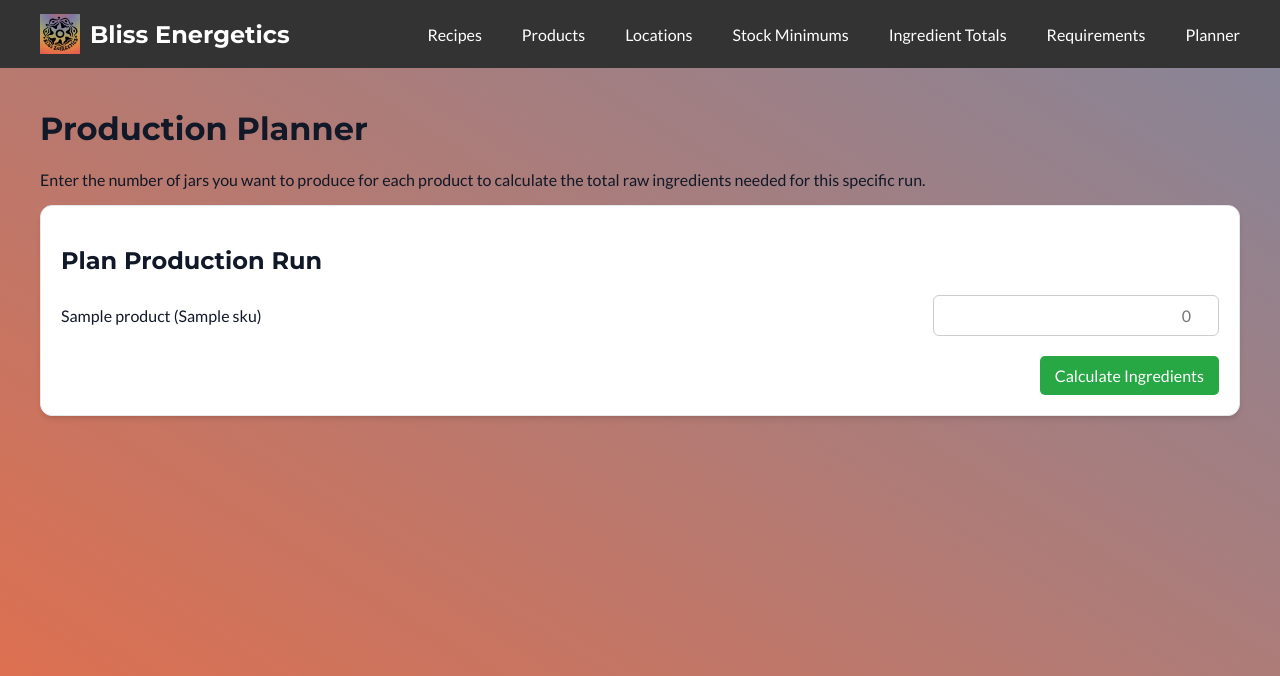
After one commit to ATrapenard/Bliss_Analytics_Dashboard, a Flask app: page /planner in a window 1280 px wide. The commit adds this page. Shown: the top 676 px of the page. Run offline with Flask 3, Linux system fonts and the light colour scheme; a database or web service that is not in the repository returns one stand-in record (values such as "Sample title"); some libraries are stand-ins or nearby versions.

```diff
--- a/app.py
+++ b/app.py
@@ -3,6 +3,7 @@ import psycopg2
 from psycopg2.extras import DictCursor
 from dotenv import load_dotenv
 from flask import Flask, render_template, request, redirect, url_for
+from collections import defaultdict # Import defaultdict for easier aggregation
 
 load_dotenv()
 app = Flask(__name__)
@@ -33,21 +34,31 @@ def get_base_ingredients(recipe_id, conn):
                 sub_recipe_yield_row = cur.fetchone()
                 if sub_recipe_yield_row and sub_recipe_yield_row['yield_quantity']:
                     sub_recipe_yield = sub_recipe_yield_row['yield_quantity']
-                    scaling_ratio = float(ing['quantity']) / float(sub_recipe_yield)
+                    # Avoid division by zero if quantity or yield is zero
+                    if float(sub_recipe_yield) != 0:
+                        scaling_ratio = float(ing['quantity']) / float(sub_recipe_yield)
+                    else:
+                        scaling_ratio = 0 # If sub-recipe yield is 0, need 0 of its ingredients
                 else:
-                    scaling_ratio = 1.0
+                    scaling_ratio = 1.0 # Default if yield is missing/zero, or treat as direct multiplication? Decide based on business logic. Assume 1 for now.
+
 
                 sub_ingredients = get_base_ingredients(ing['sub_recipe_id'], conn)
                 for sub_ing in sub_ingredients:
                     scaled_ing = dict(sub_ing)
-                    scaled_ing['quantity'] *= scaling_ratio
+                    # Ensure quantity is treated as float for multiplication
+                    scaled_ing['quantity'] = float(scaled_ing['quantity']) * scaling_ratio
                     base_ingredients.append(scaled_ing)
             else:
-                base_ingredients.append(dict(ing))
+                # Ensure raw ingredient quantity is float
+                raw_ing = dict(ing)
+                raw_ing['quantity'] = float(raw_ing['quantity'])
+                base_ingredients.append(raw_ing)
 
     resolved_cache[recipe_id] = base_ingredients
     return base_ingredients
 
+# --- Standard Routes (Recipes, Products, Locations, etc.) ---
 @app.route('/')
 def home():
     return render_template('index.html')
@@ -72,10 +83,12 @@ def recipe_dashboard():
             totals = {'grams': 0, 'mLs': 0}
             for ing in base_ingredients:
                 unit = ing.get('unit', '').lower()
+                # Ensure quantity is treated as float before adding
+                quantity = float(ing.get('quantity', 0))
                 if unit == 'grams':
-                    totals['grams'] += float(ing['quantity'])
+                    totals['grams'] += quantity
                 elif unit == 'mls':
-                    totals['mLs'] += float(ing['quantity'])
+                    totals['mLs'] += quantity
 
             recipe_dict['totals'] = {
                 'grams': round(totals['grams'], 2),
@@ -86,6 +99,7 @@ def recipe_dashboard():
     conn.close()
     return render_template('recipes.html', recipes=recipes_list)
 
+# --- Add/Edit Recipe Routes ---
 @app.route('/new')
 def new_recipe_form():
     conn = get_db_connection()
@@ -116,9 +130,15 @@ def create_recipe():
 
         for i in range(len(ingredient_names)):
             sub_recipe_id = sub_recipe_ids[i] if sub_recipe_ids[i] else None
+            # Ensure quantity is valid number, default to 0 if not
+            try:
+                quantity_val = float(quantities[i]) if quantities[i] else 0
+            except ValueError:
+                quantity_val = 0
+
             cur.execute(
                 'INSERT INTO ingredients (recipe_id, name, quantity, unit, sub_recipe_id) VALUES (%s, %s, %s, %s, %s);',
-                (recipe_id, ingredient_names[i], quantities[i], units[i], sub_recipe_id)
+                (recipe_id, ingredient_names[i], quantity_val, units[i], sub_recipe_id)
             )
     conn.commit()
     conn.close()
@@ -159,9 +179,13 @@ def update_recipe(recipe_id):
 
         for i in range(len(ingredient_names)):
             sub_recipe_id = sub_recipe_ids[i] if sub_recipe_ids[i] else None
+            try:
+                quantity_val = float(quantities[i]) if quantities[i] else 0
+            except ValueError:
+                quantity_val = 0
             cur.execute(
                 'INSERT INTO ingredients (recipe_id, name, quantity, unit, sub_recipe_id) VALUES (%s, %s, %s, %s, %s);',
-                (recipe_id, ingredient_names[i], quantities[i], units[i], sub_recipe_id)
+                (recipe_id, ingredient_names[i], quantity_val, units[i], sub_recipe_id)
             )
     conn.commit()
     conn.close()
@@ -176,6 +200,7 @@ def delete_recipe(recipe_id):
     conn.close()
     return redirect(url_for('recipe_dashboard'))
 
+# --- Totals, Products, Locations Routes (Unchanged) ---
 @app.route('/totals')
 def ingredient_totals():
     conn = get_db_connection()
@@ -189,17 +214,21 @@ def ingredient_totals():
         for rec_id in all_recipe_ids:
             all_base_ingredients.extend(get_base_ingredients(rec_id['id'], conn))
 
-    totals = {}
+    totals = defaultdict(lambda: {'name': '', 'unit': '', 'total_quantity': 0})
     for ing in all_base_ingredients:
-        key = (ing['name'].strip().lower(), ing['unit'].strip().lower())
-        if key not in totals:
-            totals[key] = {'name': ing['name'], 'unit': ing['unit'], 'total_quantity': 0}
-        totals[key]['total_quantity'] += float(ing['quantity'])
+        name = ing.get('name', 'Unknown').strip()
+        unit = ing.get('unit', 'Unknown').strip()
+        key = (name.lower(), unit.lower())
+
+        totals[key]['name'] = name
+        totals[key]['unit'] = unit
+        totals[key]['total_quantity'] += float(ing.get('quantity', 0))
 
     conn.close()
     sorted_totals = sorted(totals.values(), key=lambda x: x['name'])
 
     return render_template('totals.html', totals=sorted_totals)
+
 
 @app.route('/products')
 def products_page():
@@ -331,6 +360,7 @@ def stock_minimums_page():
     conn.close()
     return render_template('stock_minimums.html', locations=locations, products=products, minimums=minimums)
 
+
 @app.route('/requirements')
 def requirements_page():
     conn = get_db_connection()
@@ -354,27 +384,36 @@ def requirements_page():
         products_to_make = cur.fetchall()
 
         for prod in products_to_make:
-            scaling_ratio = float(prod['total_jars']) / float(prod['final_yield_jars'])
+            # Ensure final_yield_jars is treated as float for division
+            final_yield_jars_float = float(prod['final_yield_jars'])
+            if final_yield_jars_float == 0: continue # Avoid division by zero
+
+            scaling_ratio = float(prod['total_jars']) / final_yield_jars_float
 
             base_ingredients = get_base_ingredients(prod['recipe_id'], conn)
             for ing in base_ingredients:
                 scaled_ing = dict(ing)
-                scaled_ing['quantity'] *= scaling_ratio
+                # Ensure quantity is treated as float before multiplication
+                scaled_ing['quantity'] = float(scaled_ing['quantity']) * scaling_ratio
                 all_base_ingredients.append(scaled_ing)
 
-    totals = {}
+    # Use defaultdict for cleaner aggregation
+    totals = defaultdict(lambda: {'name': '', 'unit': '', 'total_quantity': 0})
     for ing in all_base_ingredients:
-        key = (ing['name'].strip().lower(), ing['unit'].strip().lower())
-        if key not in totals:
-            totals[key] = {'name': ing['name'], 'unit': ing['unit'], 'total_quantity': 0}
-        totals[key]['total_quantity'] += float(ing['quantity'])
+        # Handle potential missing name/unit gracefully
+        name = ing.get('name', 'Unknown').strip()
+        unit = ing.get('unit', 'Unknown').strip()
+        key = (name.lower(), unit.lower())
+
+        totals[key]['name'] = name
+        totals[key]['unit'] = unit
+        totals[key]['total_quantity'] += float(ing.get('quantity', 0)) # Ensure quantity is float
 
     conn.close()
     sorted_totals = sorted(totals.values(), key=lambda x: x['name'])
 
     return render_template('requirements.html', totals=sorted_totals)
 
-# --- NEW ROUTE FOR DELETING STOCK MINIMUM ---
 @app.route('/stock-minimums/delete/<int:id>', methods=['POST'])
 def delete_stock_minimum(id):
     conn = get_db_connection()
@@ -383,7 +422,68 @@ def delete_stock_minimum(id):
     conn.commit()
     conn.close()
     return redirect(url_for('stock_minimums_page'))
+
+# --- NEW PRODUCTION PLANNER ROUTE ---
+@app.route('/planner', methods=['GET', 'POST'])
+def production_planner():
+    conn = get_db_connection()
+    resolved_cache.clear()
+    calculated_requirements = None
+
+    # Fetch sellable products for the form (always needed)
+    with conn.cursor(cursor_factory=DictCursor) as cur:
+        cur.execute("""
+            SELECT p.id, p.sku, r.id as recipe_id, r.name as recipe_name, r.final_yield_jars
+            FROM products p
+            JOIN recipes r ON p.recipe_id = r.id
+            WHERE r.is_sold_product = TRUE AND r.final_yield_jars IS NOT NULL AND r.final_yield_jars > 0
+            ORDER BY r.name;
+        """)
+        sellable_products = cur.fetchall()
+
+    if request.method == 'POST':
+        all_base_ingredients_run = []
+        for product in sellable_products:
+            # Input name is 'jars_product_{id}'
+            jars_to_make_str = request.form.get(f"jars_product_{product['id']}")
+            try:
+                # Convert input to integer, default to 0 if empty or invalid
+                jars_to_make = int(jars_to_make_str) if jars_to_make_str else 0
+            except ValueError:
+                jars_to_make = 0
+
+            if jars_to_make > 0:
+                final_yield_jars_float = float(product['final_yield_jars'])
+                if final_yield_jars_float == 0: continue # Skip if yield is zero
+
+                scaling_ratio = jars_to_make / final_yield_jars_float
+                base_ingredients = get_base_ingredients(product['recipe_id'], conn)
+
+                for ing in base_ingredients:
+                    scaled_ing = dict(ing)
+                    scaled_ing['quantity'] = float(scaled_ing['quantity']) * scaling_ratio
+                    all_base_ingredients_run.append(scaled_ing)
+
+        # Aggregate the results for this run
+        totals_run = defaultdict(lambda: {'name': '', 'unit': '', 'total_quantity': 0})
+        for ing in all_base_ingredients_run:
+            name = ing.get('name', 'Unknown').strip()
+            unit = ing.get('unit', 'Unknown').strip()
+            key = (name.lower(), unit.lower())
+
+            totals_run[key]['name'] = name
+            totals_run[key]['unit'] = unit
+            totals_run[key]['total_quantity'] += float(ing.get('quantity', 0))
+
+        calculated_requirements = sorted(totals_run.values(), key=lambda x: x['name'])
+
+    conn.close()
+    # Pass both products for the form and the results (if calculated)
+    return render_template('planner.html',
+                           products=sellable_products,
+                           requirements=calculated_requirements)
 # --- END NEW ROUTE ---
+
 
 if __name__ == '__main__':
     app.run(debug=True)
--- a/templates/_layout.html
+++ b/templates/_layout.html
@@ -82,6 +82,7 @@
         }
         .nav-links {
             display: flex;
+            flex-wrap: wrap; /* Allow links to wrap on smaller screens if needed */
         }
         .hamburger {
             display: none;
@@ -196,7 +197,7 @@
         th, td {
             padding: 12px 15px;
             text-align: left;
-            border-bottom: 1px solid var(--border-color); /* Apply bottom border to ALL cells */
+            border-bottom: 1px solid var(--border-color);
             vertical-align: middle;
         }
         th {
@@ -205,18 +206,18 @@
             text-transform: uppercase;
             color: var(--text-medium);
             font-family: var(--font-heading);
-            border-bottom-width: 2px; /* Make header bottom border slightly thicker */
+            border-bottom-width: 2px;
         }
-        /* REMOVED: tr:last-child td { border-bottom: none; } */
 
         /* --- Responsive Styles --- */
         @media screen and (max-width: 768px) {
+             .navbar a { padding: 10px 15px; } /* Adjust padding for smaller screens */
             .nav-links {
                 display: none;
                 flex-direction: column;
                 width: 100%;
                 position: absolute;
-                top: 60px;
+                top: 58px; /* Adjust based on potentially smaller navbar height */
                 left: 0;
                 background-color: var(--nav-bg);
                 z-index: 10;
@@ -250,7 +251,7 @@
             <a href="{{ url_for('stock_minimums_page') }}">Stock Minimums</a>
             <a href="{{ url_for('ingredient_totals') }}">Ingredient Totals</a>
             <a href="{{ url_for('requirements_page') }}">Requirements</a>
-        </div>
+            <a href="{{ url_for('production_planner') }}">Planner</a> </div>
         <div class="hamburger">
             <span class="bar"></span>
             <span class="bar"></span>
--- /dev/null
+++ b/templates/planner.html
@@ -0,0 +1,84 @@
+{% extends "_layout.html" %}
+
+{% block title %}Production Planner{% endblock %}
+
+{% block content %}
+<style>
+    .planner-container {
+        display: grid;
+        grid-template-columns: 1fr; /* Single column layout */
+        gap: 30px;
+    }
+    .product-input-row {
+        display: grid;
+        grid-template-columns: 3fr 1fr;
+        gap: 15px;
+        align-items: center;
+        margin-bottom: 15px;
+    }
+    .product-input-row label {
+        margin-bottom: 0; /* Remove default label margin */
+        font-weight: normal; /* Normal weight for product names */
+        color: var(--text-dark);
+        font-size: 1em;
+    }
+    .product-input-row input[type="number"] {
+        margin-bottom: 0; /* Remove default input margin */
+        text-align: right;
+    }
+    .calculate-button-container {
+        text-align: right; /* Align button to the right */
+        margin-top: 20px;
+    }
+</style>
+
+<h1>Production Planner</h1>
+<p>Enter the number of jars you want to produce for each product to calculate the total raw ingredients needed for this specific run.</p>
+
+<div class="planner-container">
+
+    <div class="planner-form-card content-card">
+        <h2>Plan Production Run</h2>
+        <form method="POST" action="{{ url_for('production_planner') }}">
+            {% for product in products %}
+            <div class="product-input-row">
+                <label for="jars_product_{{ product.id }}">{{ product.recipe_name }} ({{ product.sku }})</label>
+                <input type="number" id="jars_product_{{ product.id }}" name="jars_product_{{ product.id }}" min="0" placeholder="0">
+            </div>
+            {% endfor %}
+            <div class="calculate-button-container">
+                <button type="submit" class="submit-btn">Calculate Ingredients</button>
+            </div>
+        </form>
+    </div>
+
+    {% if requirements is not none %}
+    <div class="results-card content-card">
+        <h2>Required Ingredients for This Run</h2>
+        {% if requirements %}
+        <table>
+            <thead>
+                <tr>
+                    <th>Ingredient</th>
+                    <th>Total Quantity</th>
+                    <th>Unit</th>
+                </tr>
+            </thead>
+            <tbody>
+                {% for item in requirements %}
+                <tr>
+                    <td>{{ item.name }}</td>
+                    <td>{{ item.total_quantity | round(2) }}</td>
+                    <td>{{ item.unit }}</td>
+                </tr>
+                {% endfor %}
+            </tbody>
+        </table>
+        {% else %}
+            <p>No ingredients required based on the quantities entered.</p>
+        {% endif %}
+    </div>
+    {% endif %}
+
+</div>
+{% endblock %}
```
